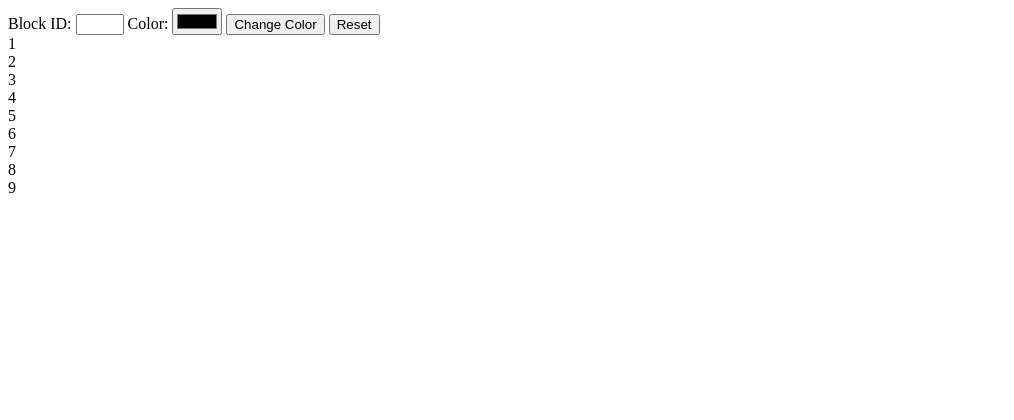
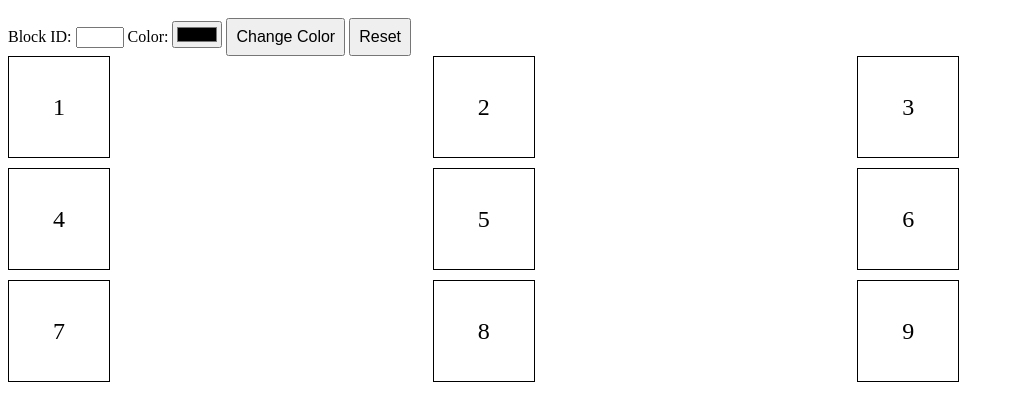
Before and after one commit to acciojob/Replit-Asian-Paints-navysai1419, a website: page main.html in a window 1280 px wide. Shown: the whole page, without its empty margins (0-1014 px from the left). Drawn offline with Linux system fonts and the light colour scheme.

Commit message:
created a submission

```diff
--- a/styles.css
+++ b/styles.css
@@ -1 +1,23 @@
 /*  your css code here. If applicable */
+ #grid-container {
+      display: grid;
+      grid-template-columns: repeat(3, 1fr);
+      gap: 10px;
+    }
+
+    .grid-item {
+      width: 100px;
+      height: 100px;
+      border: 1px solid #000;
+      display: flex;
+      align-items: center;
+      justify-content: center;
+      font-size: 24px;
+    }
+
+    #change_button,
+    #reset_button {
+      margin-top: 10px;
+      padding: 8px;
+      font-size: 16px;
+    }
```
